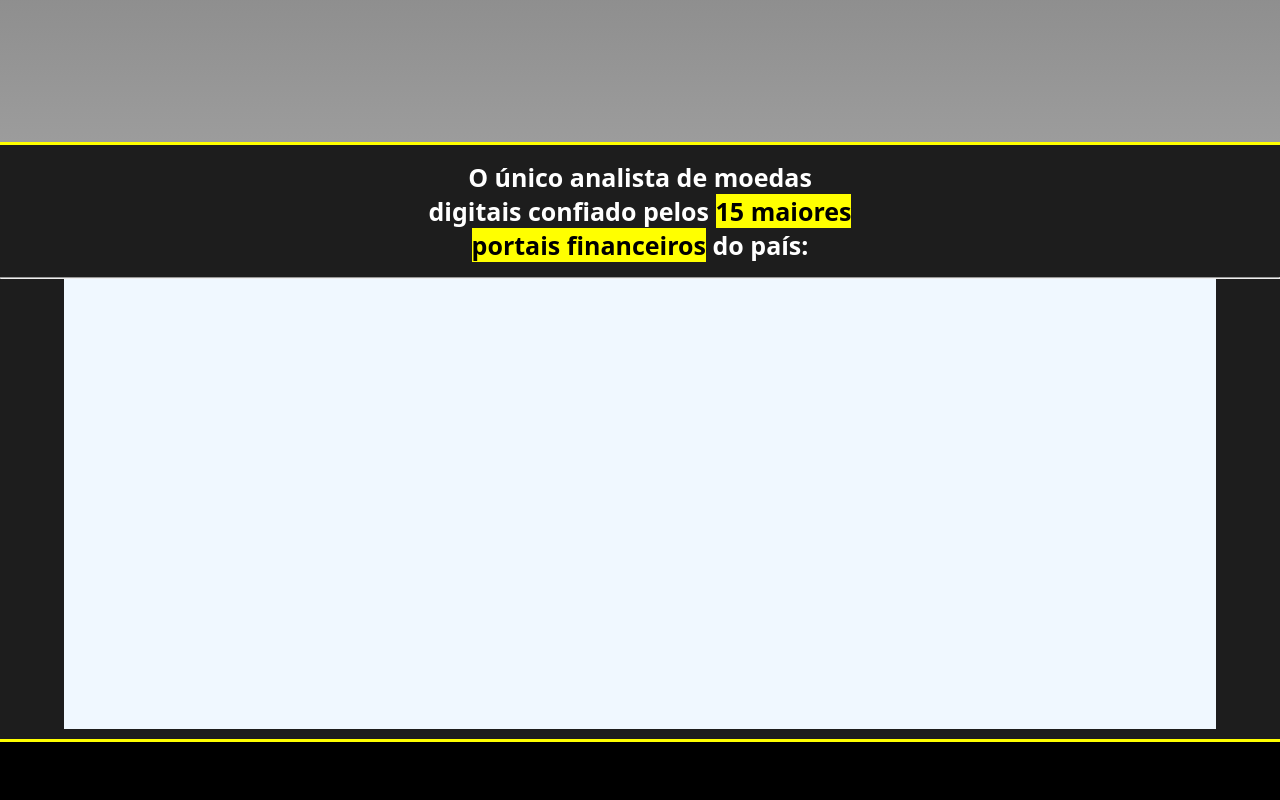
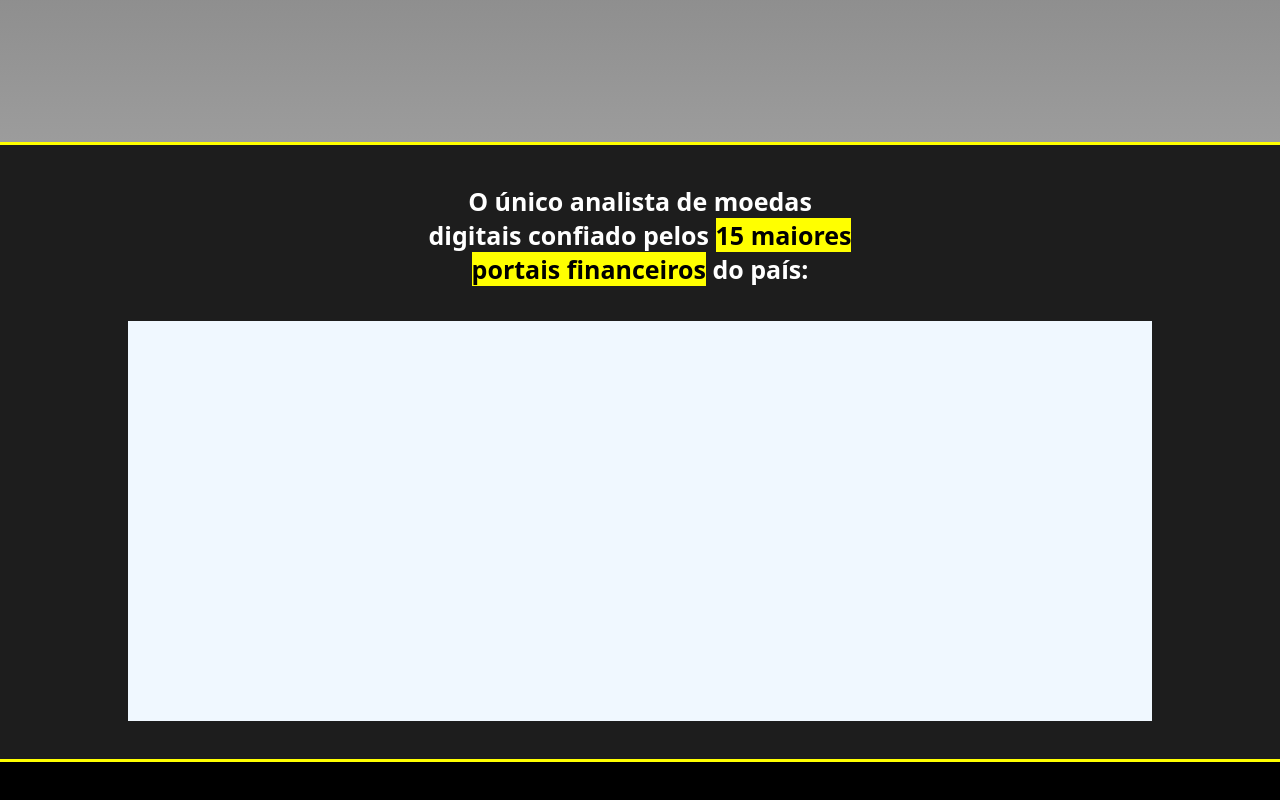
Before and after one commit to Viniciusrodd/Frontend-projects, a plain HTML site: page Projeto MD/página-principal/pagprincipal.html in a window 1280 px wide. Shown: the part 3186-3986 px from the top of the page. Drawn offline with Linux system fonts and the light colour scheme.

Commit message:
Reajustes em posições

```diff
--- a/Projeto MD/página-principal/mobile-first2.css
+++ b/Projeto MD/página-principal/mobile-first2.css
@@ -97,9 +97,9 @@ button#botão1{
     cursor: pointer;
     box-shadow: 0px 0px 4px 4px rgb(99, 169, 99);
 }
-button:hover{
+#botão1:hover{
     height: 60px;
-    width: 370px;
+    width: 320px;
     transition-duration: 0.5s;
     transform: translateY(-8px);
     font-size: 18px;
@@ -124,10 +124,10 @@ button#botão2{
 }
 #botão2:hover{
     height: 60px;
-    width: 370px;
+    width: 360px;
+    font-size: 16px;
     transition-duration: 0.5s;
     transform: translateY(-8px);
-    font-size: 18px;
     color: white;
     text-shadow: 0px 0px 5px 5px rgb(3, 3, 3);
 }
@@ -167,19 +167,22 @@ div.imagemcard{
 }
 
 div#cardsinterativos{
-    margin-bottom: 50px;
-    padding-top: 15px;
+    display: flex;
+    justify-content: center;
+    align-items: center;
+    flex-direction: column;
+    margin: auto;
     background-color: rgb(29, 29, 29);
     border-top: 3px solid yellow;
     border-bottom: 3px solid yellow;
-    height: 600px;
+    height: 620px;
     width: 100vw;
 }
 
 #cardscarrosel{
-    margin-top: 30px;
-    margin: auto;
+    text-align: center;
+    margin-top: 20px;
     background-color: aliceblue;
-    height: 450px;
-    width: 90vw;
+    height: 400px;
+    width: 80vw;
 }
--- a/Projeto MD/página-principal/pagprincipal.html
+++ b/Projeto MD/página-principal/pagprincipal.html
@@ -120,11 +120,9 @@
                 portais financeiros</mark> do país:
             </p>
 
-            <hr>
+            <div id="cardscarrosel">
 
-                <div id="cardscarrosel">
-
-                </div>
+            </div>
         </div>
     </section>
 
```
